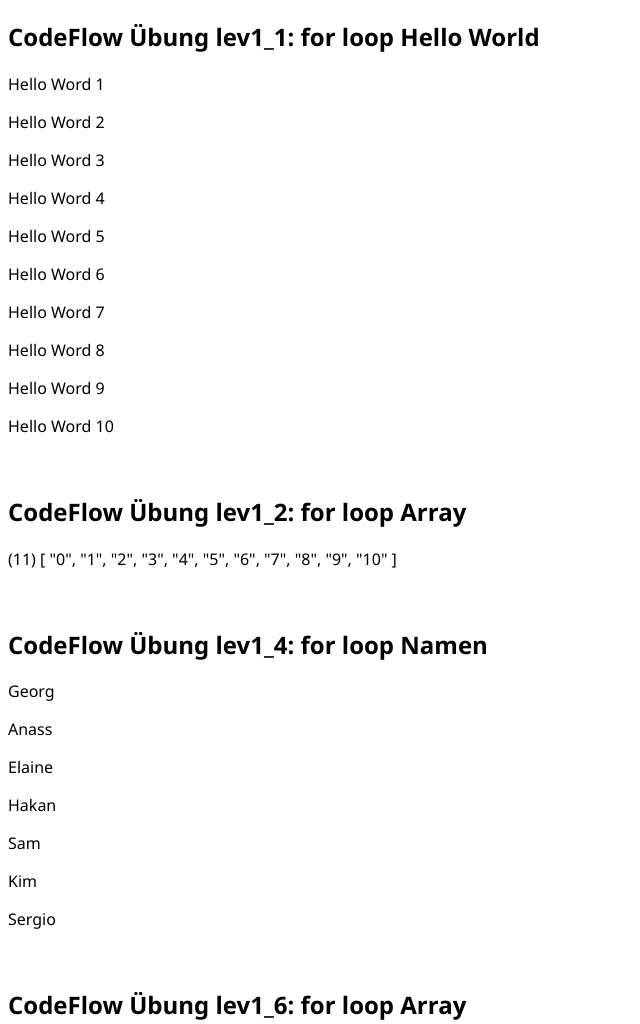
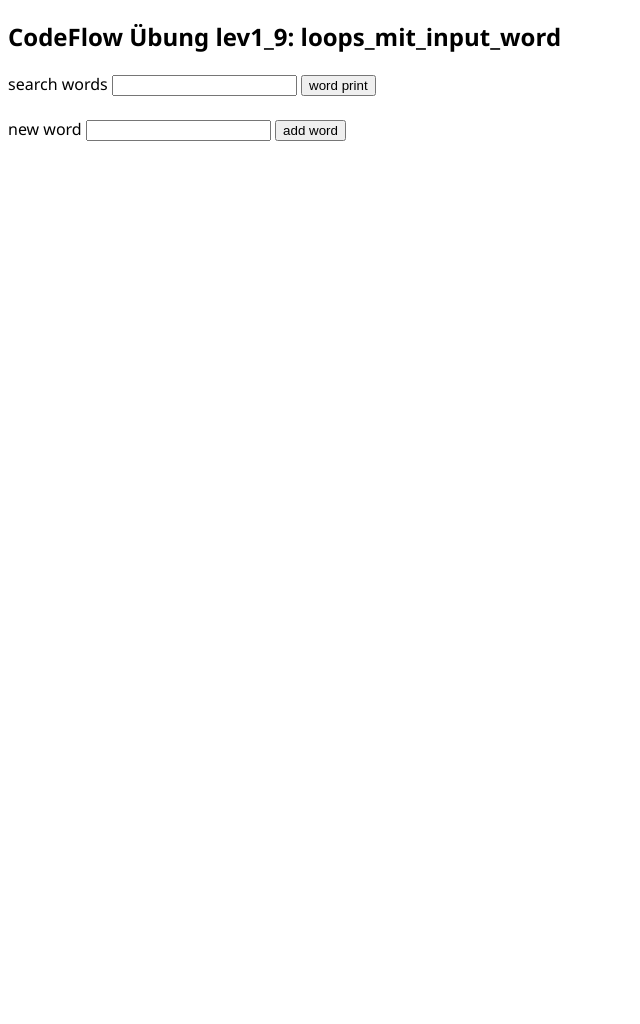
Before and after one commit to Ninni-cfm/day48_Lev1_9_js-vertiefung_loops_mit_input_word, a plain HTML site: page index.html in a window 1280 px wide. Shown: the top 1024 px of the page, without its empty margins (0-640 px from the left). After the commit the page ends 800 px from the top, so only its background shows below. Drawn offline with Linux system fonts and the light colour scheme.

Commit message:
Complete

```diff
--- a/assets/js/main.js
+++ b/assets/js/main.js
@@ -1,93 +1,16 @@
-var show = (text = undefined, tag = 'p') => {
-    document.write(text != undefined ? `<${tag}>${text}</${tag}>` : '<br>');
-    console.log(text != undefined ? text : '');
-}
-var showArray = (arr) => {
-    console.log(arr);
-    document.write(`<p>(${arr.length}) [ `);
-
-    if (typeof (elt) == "Number") {
-        document.write(arr.join(', '));
-    }
-    else {
-        document.write(`"${arr.join('", "')}"`);
-    }
-    document.write(' ]</p>');
+//****************************************************************************
+// CodeFlow Übung lev1_9: loops_mit_input_word
+let words = ['hallo', 'Auto', 'Waschmaschine', 'Schrank', 'Katze', 'Beispiel', 'Eltern', 'Fenster', 'Geburtstag', 'Himmel', 'schwimmen', 'Zeitung']
+function wordPrint() {
+    let num = document.getElementById("numChars").value;
+    document.getElementById("divResult").innerHTML = `<p>${words.filter(word => word.length == num).join(", ")}</p>`
 }
 
-
-//****************************************************************************
-// CodeFlow Übung lev1_1: for loop Hello World
-// Schreibe eine for-Schleife.
-// Sie soll genau 10 mal in der Konsole “Hello World + Nummer” ausgeben.
-show('CodeFlow Übung lev1_1: for loop Hello World', 'h2');
-for (let i = 1; i <= 10; show(`Hello Word ${i++}`));
-show();
-
-
-//****************************************************************************
-// CodeFlow Übung lev1_2: for loop Array
-// Erstelle ein Array mit den Zahlen 0-10 mit Hilfe einer Schleife.
-// Wenn wir mit Arrays arbeiten, müssen wir das Array initialisieren
-//    (let numArray = [];).
-// Verwende den Befehl push() im Schleifenkörper.
-// Gib numArray in der Konsole aus.
-show('CodeFlow Übung lev1_2: for loop Array', 'h2');
-let numArray = [];
-for (let i = 0; i < 11; numArray.push(i++));
-showArray(numArray);
-show();
-
-
-//****************************************************************************
-// CodeFlow Übung lev1_4: for loop Namen
-// Deklariere ein Array names mit den Werten: "Georg", "Anass", "Elaine",
-// "Hakan", "Sam", "Kim", "Sergio".
-// Dann verwende eine for Schleife um alle Namen in der Konsole anzuzeigen.
-show('CodeFlow Übung lev1_4: for loop Namen', 'h2');
-let names = ["Georg", "Anass", "Elaine", "Hakan", "Sam", "Kim", "Sergio"];
-for (let i = 0; i < names.length; show(names[i++]));
-show();
-
-
-//****************************************************************************
-// CodeFlow Übung lev1_6: for loop Array
-// Wir wollen ein Array von Bildern erstellen und die Dateinamen von image_1.jpg bis image_100.jpg sollen ausgeben werden.
-// Deklariere die Variable retArray als leeres Array.
-// Schreibe eine for-Schleife.
-// Nutze den push() Befehl.
-show('CodeFlow Übung lev1_6: for loop Array', 'h2');
-let retArray = [];
-for (let i = 0; i < 100; retArray.push(`image_${++i}.jpg`));
-showArray(retArray);
-show();
-
-
-//****************************************************************************
-// CodeFlow Übung lev1_7: do while
-// Erstelle einen Loop mit do...while.
-// Es sollen die Nummern von 1 bis 5 im Dokument ausgeben werden.
-show('CodeFlow Übung lev1_7: do while', 'h2');
-let count = 1;
-do {
-    show(`The number is ${count++}`)
-} while (count <= 5)
-show();
-
-
-//****************************************************************************
-// CodeFlow Übung lev1_8: do while
-// Erstelle einen Loop mit do...while.
-// Es sollen alle gerade Zahlen bis 20 im Dokument ausgeben werden.
-show('CodeFlow Übung lev1_8: do while', 'h2');
-show('Even nnumbers less than 20:', 'h3');
-count = 1;
-do {
-    if (count % 2 == 0)
-        show(count);
-} while (++count < 20)
-show();
-
-
-//****************************************************************************
-// CodeFlow Übung lev1_8: do while
+function addWord() {
+    let newWord = document.getElementById("txtWord").value;
+    if (newWord.length > 0) {
+        words.push(newWord);
+        console.log(words);
+        document.getElementById("txtWord").value = '';
+    }
+}
--- a/index.html
+++ b/index.html
@@ -8,11 +8,23 @@
 
     <link rel="stylesheet" href="assets/css/style.css">
 
-    <title>Day 48 - JS Vertiefung Loops Level 1</title>
+    <title>Day 48 - CodeFlow Übung lev1_9: loops_mit_input_word</title>
 </head>
 
 <body>
+    <h2>CodeFlow Übung lev1_9: loops_mit_input_word</h2>
+    <form action="">
+        <label for="numChars">search words</label>
+        <input type="number" name="numChars" id="numChars" min="1">
+        <input type="button" name="btnShow" value="word print" onclick="wordPrint()">
+        <div id="divResult">&nbsp;</div>
 
+        <label for="txtWord">new word</label>
+        <input type="text" name="txtWord" id="txtWord" min="1">
+        <input type="button" name="btnAdd" value="add word" onclick="addWord()">
+
+
+    </form>
     <script src="assets/js/main.js"></script>
 </body>
 
```
